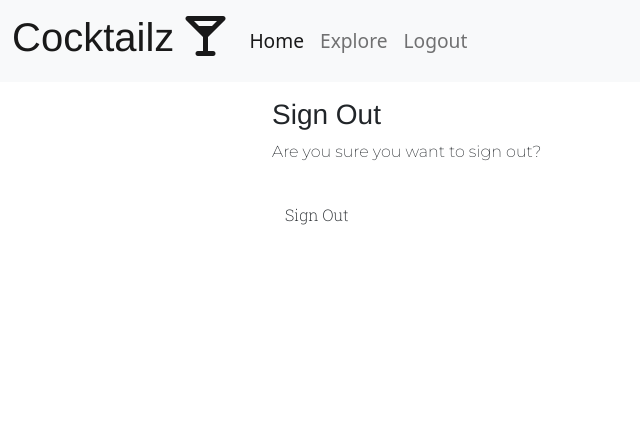
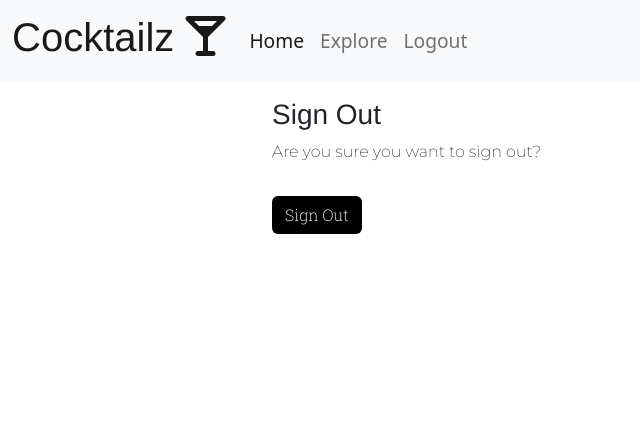
Before and after one commit to antoniog675/PP4-Full-Stack_ToolKit, a Django app: page /accounts/logout/ in a window 1280 px wide. Shown: the top 433 px of the page, without its empty margins (0-640 px from the left). Run offline with Django 3.2, Linux system fonts and the light colour scheme; the visitor is signed in with stand-in values (Sample User, id 1); some libraries are stand-ins or nearby versions; some web fonts are replaced.

Commit message:
Logout button styled as well

```diff
--- a/templates/account/logout.html
+++ b/templates/account/logout.html
@@ -21,7 +21,7 @@
         {% if redirect_field_value %}
         <input type="hidden" name="{{ redirect_field_name }}" value="{{ redirect_field_value }}" />
         {% endif %}
-        <button class="btn btn-signup right" type="submit">{% trans 'Sign Out' %}</button>
+        <button class="btn signin-btn right" type="submit">{% trans 'Sign Out' %}</button>
       </form>
     </div>
   </div>
```
